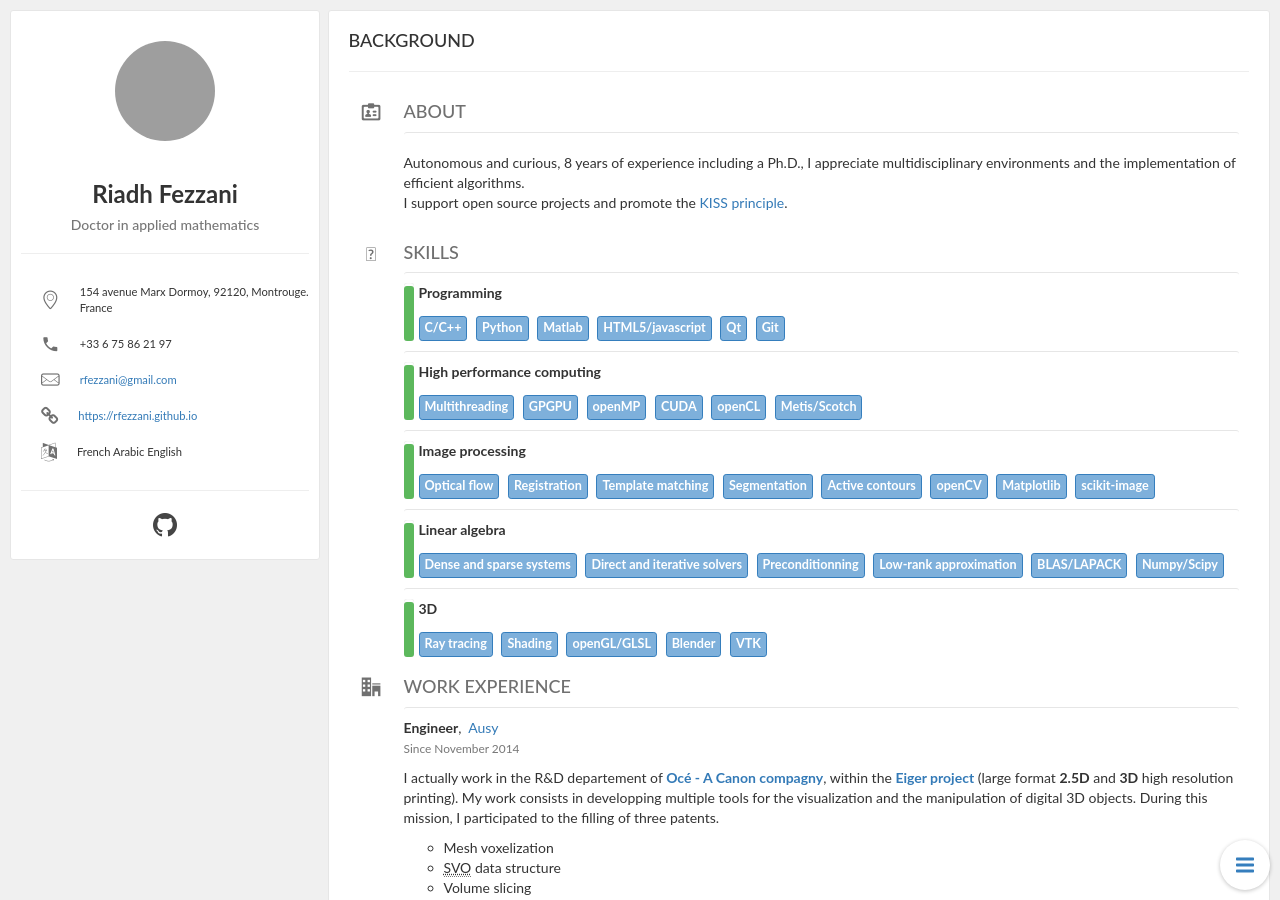
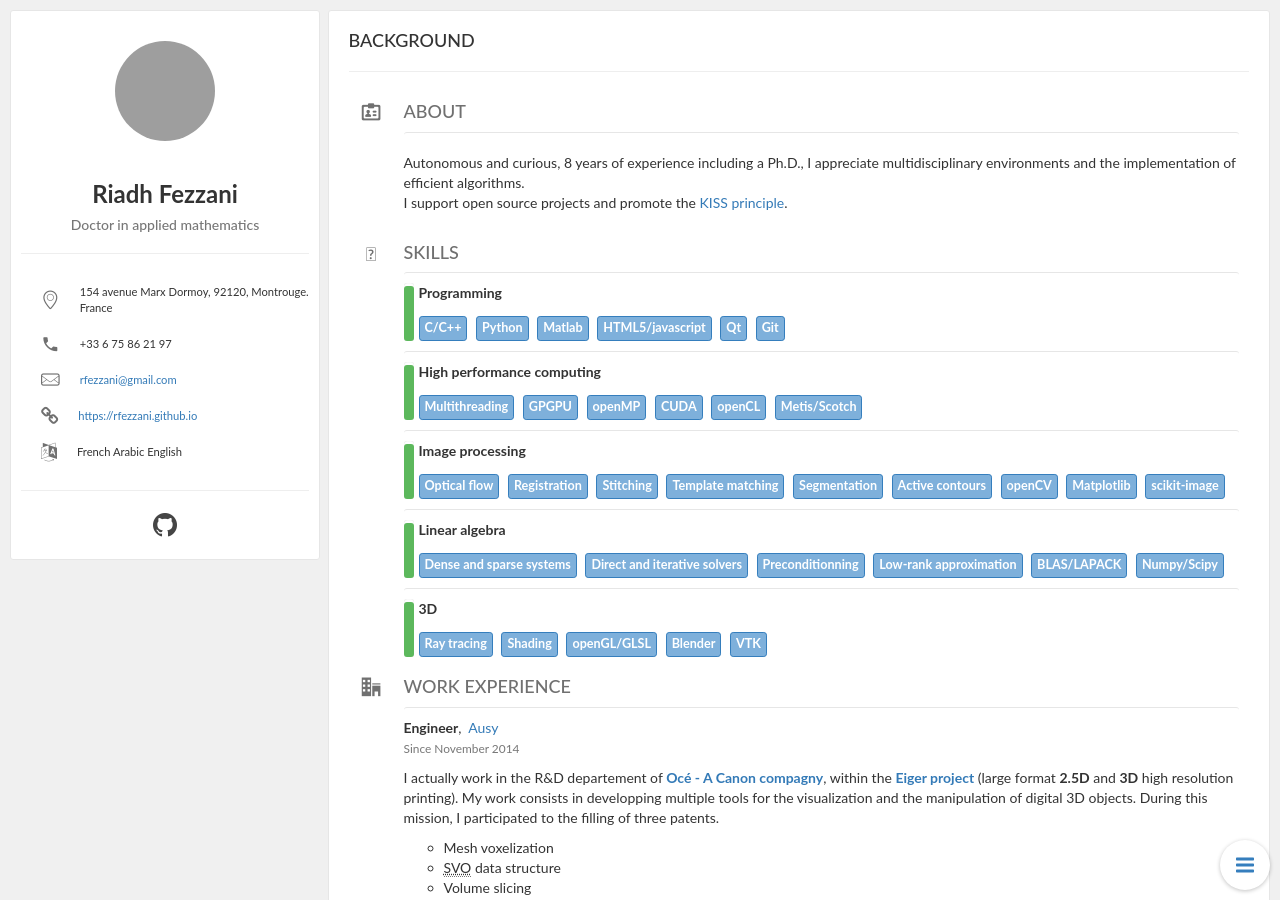
Before and after one commit to rfezzani/rfezzani.github.io, a Jekyll site: the page built from index.html, in a window 1280 px wide and 900 px high. Built offline with Jekyll 4.4.1, drawn with Linux system fonts in a browser that asks for light colours; nearby versions of some CDN libraries; formulas are drawn with MathJax 3; grey boxes are pictures that could not be loaded.

Commit message:
skills update

```diff
--- a/_data/rfezzani_cv.json
+++ b/_data/rfezzani_cv.json
@@ -332,6 +332,7 @@ Aérospatiales\">ONERA</abbr>",
 						"keywords": [
 								"Optical flow",
 								"Registration",
+								"Stitching",
 								"Template matching",
 								"Segmentation",
 								"Active contours",
```
